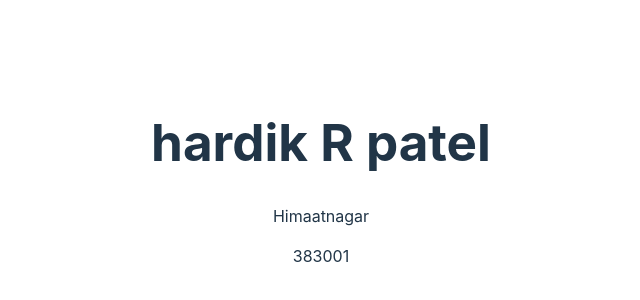
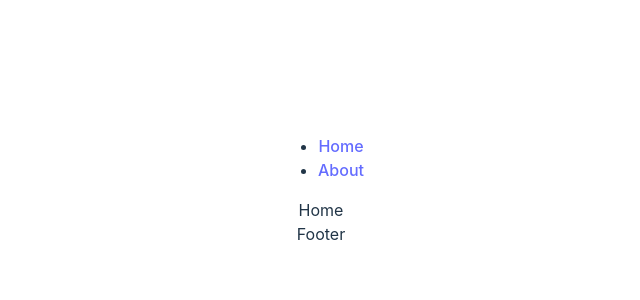
Before and after one commit to hr143hr/HCP-Services, a React (Vite) app: page / in a window 1280 px wide. Shown: the part 218-518 px from the top of the page, without its empty margins (319-959 px from the left). Built offline with nearby package versions, Linux system fonts and the light colour scheme.

Commit message:
add new routes and pages

```diff
--- a/package.json
+++ b/package.json
@@ -11,7 +11,8 @@
   },
   "dependencies": {
     "react": "^18.3.1",
-    "react-dom": "^18.3.1"
+    "react-dom": "^18.3.1",
+    "react-router": "^7.1.1"
   },
   "devDependencies": {
     "@eslint/js": "^9.17.0",
--- a/src/App.jsx
+++ b/src/App.jsx
@@ -1,16 +1,20 @@
-import { useState } from 'react'
-
 import './App.css'
-
+import { BrowserRouter, Routes, Route } from "react-router";
+import WebLayout from './Layout/WebLayout';
+import Home from './Pages/Website/Home';
+import About from './Pages/Website/About';
 function App() {
-  const [count, setCount] = useState(0)
 
   return (
     <>
-    <h1>hardik R patel</h1>
-    <p>Himaatnagar</p>
-    <p>383001</p>
-
+      <BrowserRouter>
+        <Routes>
+          <Route path="/" element={<WebLayout />}>
+            <Route index element={<Home />} />
+            <Route path="about" element={<About />} />
+          </Route>
+        </Routes>
+      </BrowserRouter>
     </>
   )
 }
--- /dev/null
+++ b/src/Components/Website/Footer/Footer.jsx
@@ -0,0 +1,9 @@
+import React from 'react'
+
+const Footer = () => {
+  return (
+    <div>Footer</div>
+  )
+}
+
+export default Footer
--- /dev/null
+++ b/src/Components/Website/Header/Header.jsx
@@ -0,0 +1,14 @@
+import React from 'react'
+import {Link} from 'react-router'
+const Header = () => {
+  return (
+    <header>
+        <ul>
+            <li><Link to="/">Home</Link></li>
+            <li><Link to="/about">About</Link></li>
+        </ul>
+    </header>
+  )
+}
+
+export default Header
--- /dev/null
+++ b/src/Layout/WebLayout.jsx
@@ -0,0 +1,16 @@
+import React from 'react';
+import { Outlet } from "react-router";
+import Header from '../Components/Website/Header/Header';
+import Footer from '../Components/Website/Footer/Footer';
+
+const WebLayout = () => {
+    return (
+        <>
+            <Header />
+            <Outlet />
+            <Footer />
+        </>
+    );
+};
+
+export default WebLayout;
--- /dev/null
+++ b/src/Pages/Website/About.jsx
@@ -0,0 +1,9 @@
+import React from 'react'
+
+const About = () => {
+  return (
+    <div>About</div>
+  )
+}
+
+export default About
--- /dev/null
+++ b/src/Pages/Website/Home.jsx
@@ -0,0 +1,9 @@
+import React from 'react'
+
+const Home = () => {
+  return (
+    <div>Home</div>
+  )
+}
+
+export default Home
```
Also changed, not shown: 1 other file (tests, documents, lock files or other folders).
